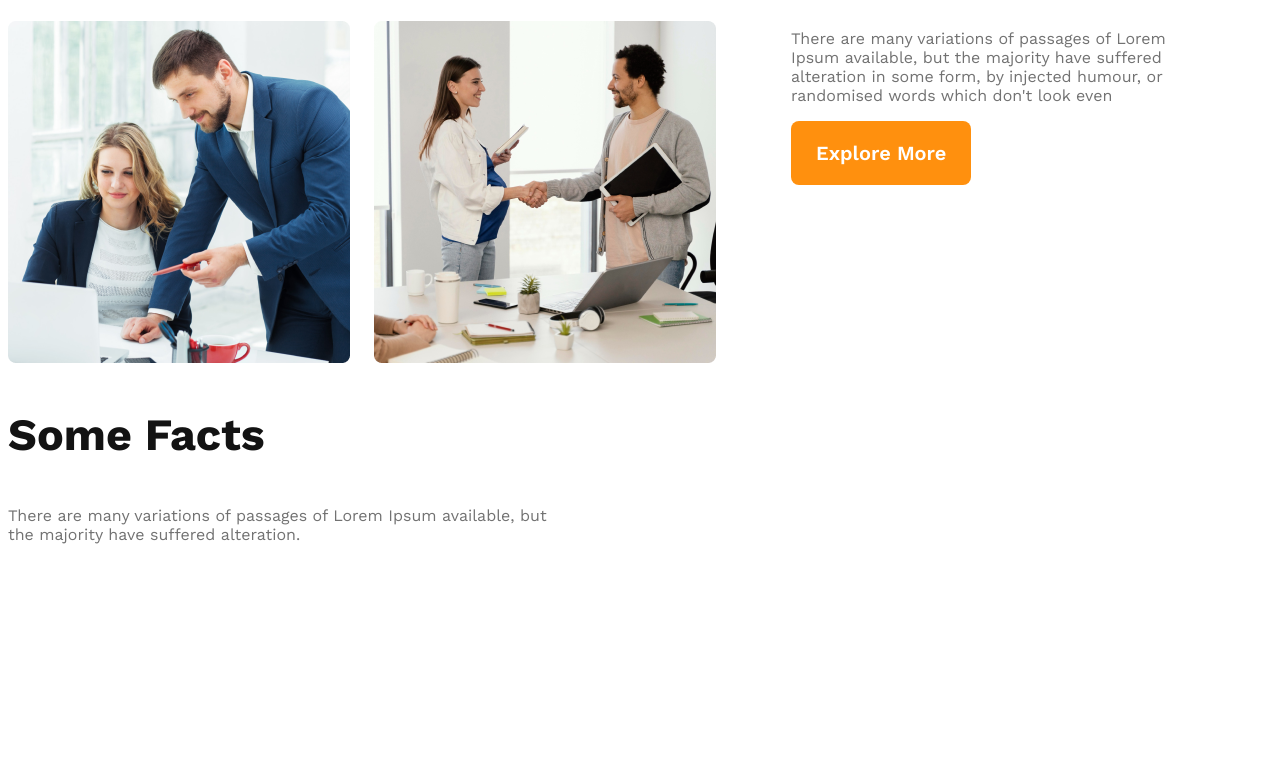
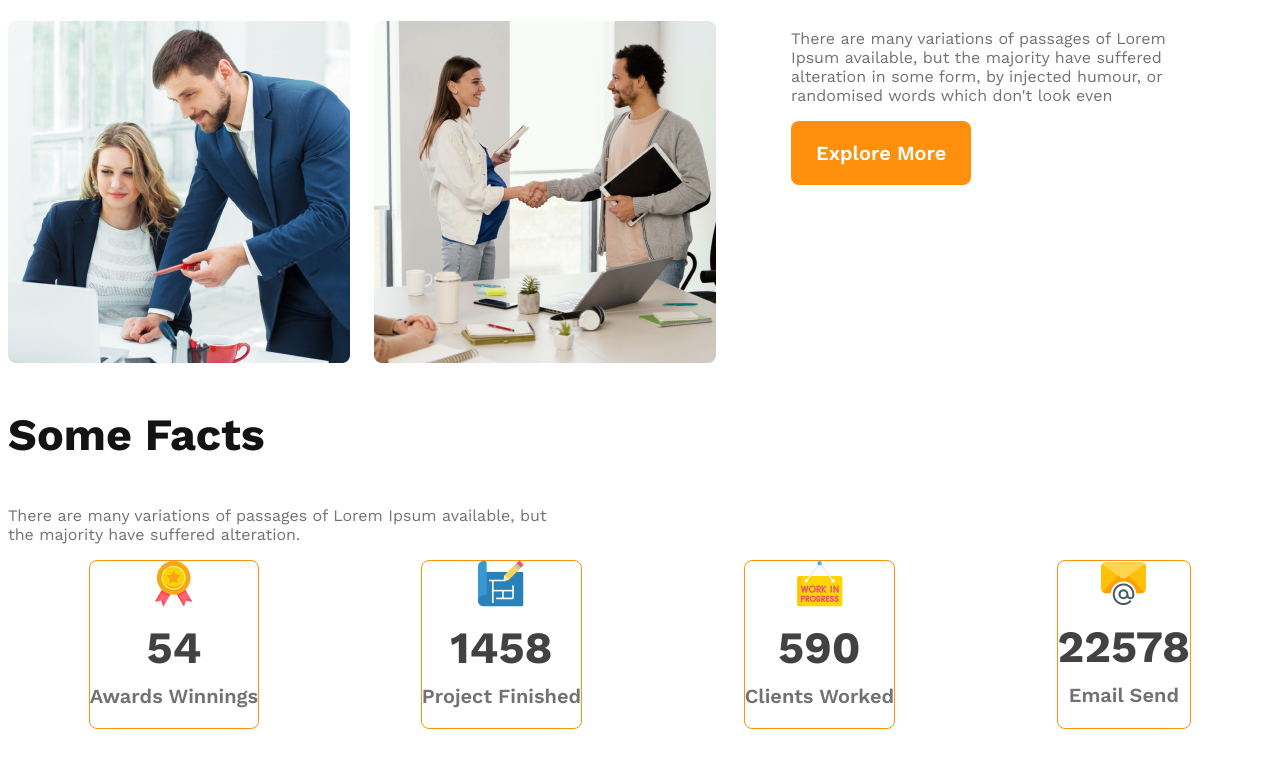
Before and after one commit to ares-oykot/g3-architects-resources, a plain HTML site: page index.html in a window 1280 px wide. Shown: the part 1426-2193 px from the top of the page. Before the commit the page ends 2040 px from the top, so only its background shows below. Drawn offline with nearby package versions, Linux system fonts and the light colour scheme.

Commit message:
add facts contents and apply flex

```diff
--- a/index.html
+++ b/index.html
@@ -59,6 +59,28 @@
         <section class="facts">
             <h3 class="section-title">Some Facts</h3>
             <p class="text-light-gray">There are many variations of passages of Lorem Ipsum available, but <br> the majority have suffered alteration.</p>
+            <div class="facts-card-container">
+                <div class="card">
+                    <img src="images/icons/ribon.png" alt="">
+                    <h2 class="card-stats">54</h2>
+                    <p class="card-title text-light-gray">Awards Winnings</p>
+                </div>
+                <div class="card">
+                    <img src="images/icons/projects.png" alt="">
+                    <h2 class="card-stats">1458</h2>
+                    <p class="card-title text-light-gray">Project Finished</p>
+                </div>
+                <div class="card">
+                    <img src="images/icons/customers.png" alt="">
+                    <h2 class="card-stats">590</h2>
+                    <p class="card-title text-light-gray">Clients Worked</p>
+                </div>
+                <div class="card">
+                    <img src="images/icons/email.png" alt="">
+                    <h2 class="card-stats">22578</h2>
+                    <p class="card-title text-light-gray">Email Send</p>
+                </div>
+            </div>
         </section>
     </main>
     <footer>
--- a/styles/style.css
+++ b/styles/style.css
@@ -14,9 +14,11 @@
     border: none;
     cursor: pointer;
 }
-.text-light-gray{
+
+.text-light-gray {
     color: #727272;
 }
+
 .section-title {
     color: #131313;
     font-size: 2.8rem;
@@ -71,43 +73,72 @@ nav li a {
     color: #131313;
 }
 
-.banner img{
+.banner img {
     margin-top: 20px;
     width: 100%;
 }
 
 /* main styles */
-main{
+main {
     max-width: 1400px;
     margin: 70px auto;
 }
+
 /* teams styles */
-.teams-container{
+.teams-container {
     display: flex;
     align-items: center;
 }
-.teams-img-container{
+
+.teams-img-container {
     display: grid;
     grid-template-columns: repeat(2, 1fr);
     gap: 1.5rem;
 }
-.teams-content{
+
+.teams-content {
     padding-left: 75px;
     padding-right: 75px;
 }
-.teams-title{
+
+.teams-title {
     font-size: 2.8rem;
 }
-.teams-title .quick-list{
+
+.teams-title .quick-list {
     font-weight: 700
 }
-.teams-title .text-features{
+
+.teams-title .text-features {
     color: #FF900E;
     font-weight: 700
 }
-.teams-title .text-of-our{
+
+.teams-title .text-of-our {
     color: #131313;
     font-weight: 700
+}
+
+/* facts section */
+.facts-card-container{
+    display: flex;
+    justify-content: space-around;
+}
+.facts-card-container .card {
+    border-radius: 8px;
+    border: 1px solid #FF900E;
+    text-align: center;
+}
+.facts-card-container .card-title{
+    font-weight: 600;
+    font-size: 1.25rem;
+    margin-top: 5px;
+}
+.facts-card-container .card-stats{
+    font-size: 2.8rem;
+    color: #424242;
+    margin-top: 10px;
+    margin-bottom: 10px;
 }
 
 
@@ -128,40 +159,45 @@ main{
 /* responsive styles */
 /* mobile-devices */
 @media screen and (max-width:576px) {
-    header{
+    header {
         padding: 20px;
     }
+
     nav,
-    .teams-container
-    {
+    .teams-container {
         flex-direction: column;
     }
-    .teams-img-container{
+
+    .teams-img-container {
         grid-template-columns: 1fr;
     }
+
     nav>ul {
         justify-content: space-around;
         padding: 0;
         width: 100%;
     }
-    nav li{
+
+    nav li {
         margin-left: 0;
     }
-    .teams-content{
+
+    .teams-content {
         padding: 0 20px 0px 20px;
     }
 }
 
 /* tablet or medium devices */
 @media screen and (min-width:576px) and (max-width:960px) {
-    header{
+    header {
         padding: 50px;
     }
+
     nav,
-    .teams-container
-    {
+    .teams-container {
         flex-direction: column;
     }
+
     nav>ul {
         justify-content: space-around;
         gap: 50px;
```
